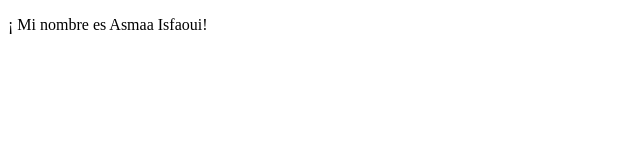
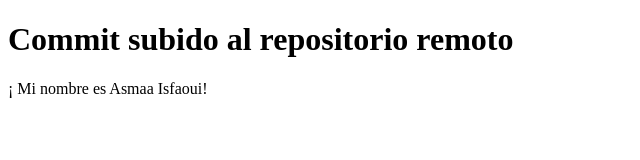
Before and after one commit to asmaaIsf/test-repositorio-Asmaa_Isfaoui, a plain HTML site: page index.html in a window 1280 px wide. Shown: the whole page, without its empty margins (0-640 px from the left). Drawn offline with Linux system fonts and the light colour scheme.

Commit message:
commit con repositorio remoto

```diff
--- a/index.html
+++ b/index.html
@@ -7,6 +7,7 @@
     <title>Git VSCODE</title>
 </head>
 <body>
+    <h1>Commit subido al repositorio remoto</h1>
     <div class=”container”>
         <div class=”row”>
             <p> ¡ Mi nombre es Asmaa Isfaoui! </p>
```
